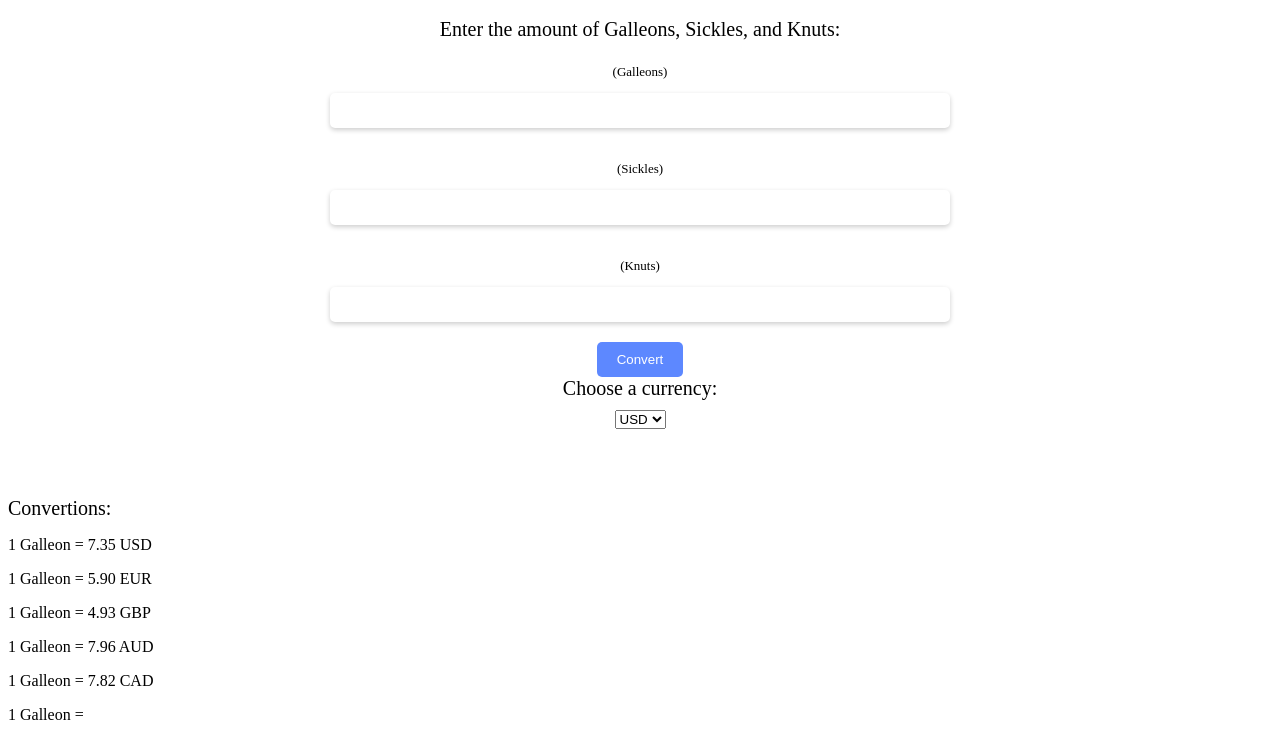
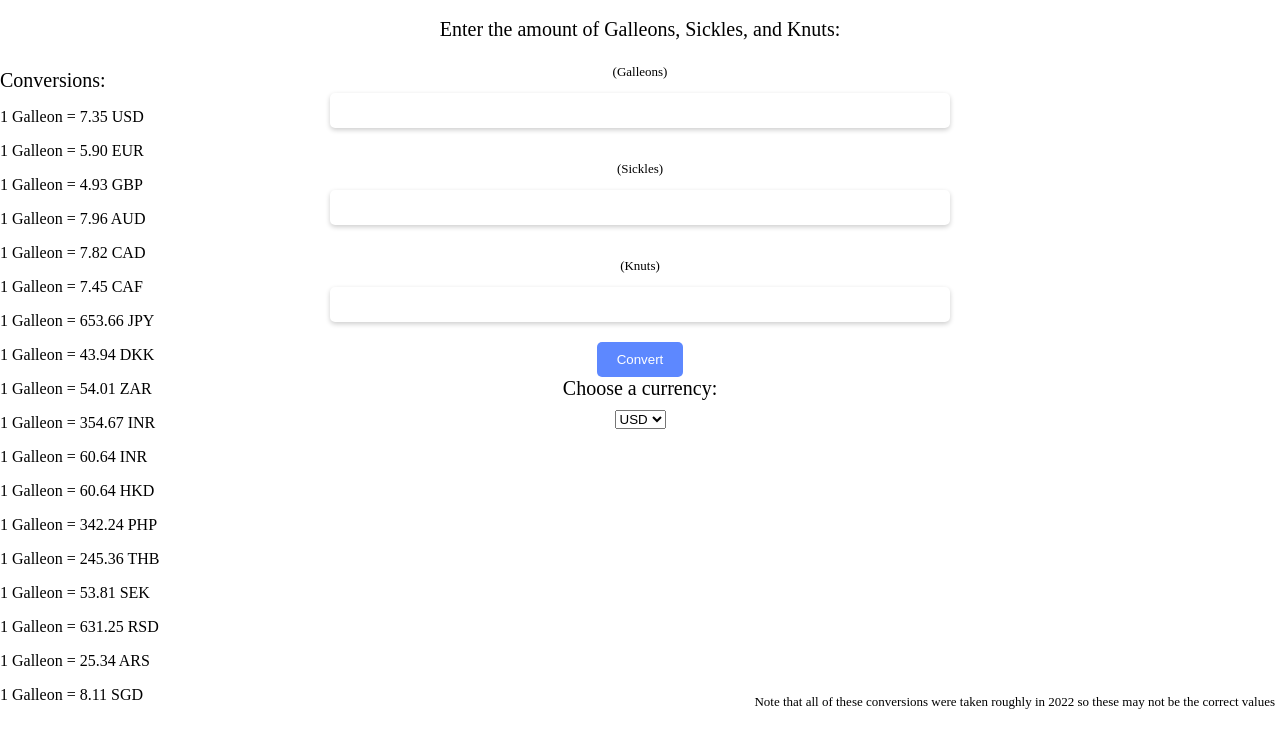
Before and after one commit to the-real-finnventor/galleon-convertion-website, a plain HTML site: page index.html in a window 1280 px wide. Shown: the part 80-820 px from the top of the page. Drawn offline with Linux system fonts and the light colour scheme.

Commit message:
Add rest of conversions

```diff
--- a/index.html
+++ b/index.html
@@ -42,15 +42,30 @@
     <div class="result">
       <p id="converted-value"></p>
     </div>
-  </div>
+  </div><label for="note" class="side-note note">Note that all of these conversions were taken roughly in 2022
+    so these may not
+    be the correct
+    values</label>
   <div class="info">
-    <label for="convertions">Convertions:</label>
+    <label for="convertions">Conversions:</label>
     <p>1 Galleon = 7.35 USD</p>
     <p>1 Galleon = 5.90 EUR</p>
     <p>1 Galleon = 4.93 GBP</p>
     <p>1 Galleon = 7.96 AUD</p>
     <p>1 Galleon = 7.82 CAD</p>
-    <p>1 Galleon = </p>
+    <p>1 Galleon = 7.45 CAF</p>
+    <p>1 Galleon = 653.66 JPY</p>
+    <p>1 Galleon = 43.94 DKK</p>
+    <p>1 Galleon = 54.01 ZAR</p>
+    <p>1 Galleon = 354.67 INR</p>
+    <p>1 Galleon = 60.64 INR</p>
+    <p>1 Galleon = 60.64 HKD</p>
+    <p>1 Galleon = 342.24 PHP</p>
+    <p>1 Galleon = 245.36 THB</p>
+    <p>1 Galleon = 53.81 SEK</p>
+    <p>1 Galleon = 631.25 RSD</p>
+    <p>1 Galleon = 25.34 ARS</p>
+    <p>1 Galleon = 8.11 SGD</p>
   </div>
   <script>
     const g = document.getElementById('galleons');
--- a/style.css
+++ b/style.css
@@ -58,3 +58,15 @@ button[type="submit"]:hover {
   font-size: 24px;
   font-weight: bold;
 }
+
+.note {
+  position: absolute;
+  bottom: 0;
+  right: 5px;
+}
+
+.info {
+  position: absolute;
+  bottom: 0;
+  left: 0;
+}
```
